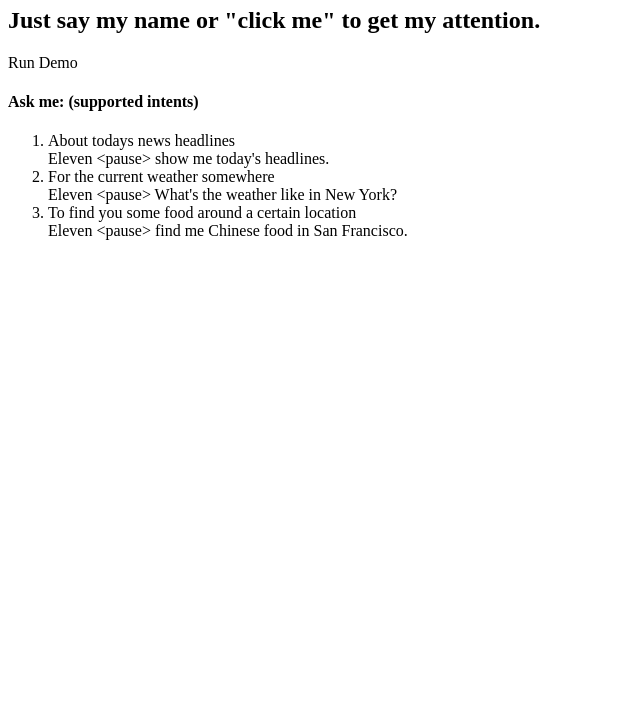
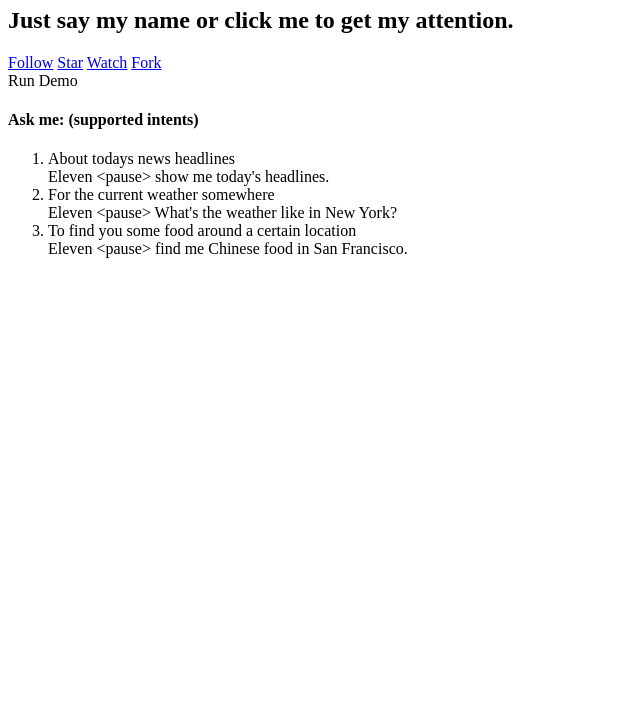
Before and after one commit to dysfunc/eleven, a website with bundled scripts: page app/index.html in a window 1280 px wide. Shown: the part 73-800 px from the top of the page, without its empty margins (0-640 px from the left). Built offline with nearby package versions, Linux system fonts and the light colour scheme; some icons are missing; files whose address does not match are found by name.

Commit message:
add github links to demo page

```diff
--- a/app/index.html
+++ b/app/index.html
@@ -13,7 +13,14 @@
 <body>
   <div id="intro">
     <h1 id="heading">Hello, I'm <span>Eleven</span>.</h1>
-    <h2 id="subheading">Just say my name or "click me" to get my attention.</h2>
+    <h2 id="subheading">Just say my name or click me to get my attention.</h2>
+  </div>
+
+  <div id="github">
+    <a class="github-button" href="https://github.com/dysfunc" aria-label="Follow @dysfunc on GitHub">Follow</a>
+    <a class="github-button" href="https://github.com/dysfunc/eleven" aria-label="Star dysfunc/eleven on GitHub">Star</a>
+    <a class="github-button" href="https://github.com/dysfunc/eleven/subscription" aria-label="Watch dysfunc/eleven on GitHub">Watch</a>
+    <a class="github-button" href="https://github.com/dysfunc/eleven/fork" aria-label="Fork dysfunc/eleven on GitHub">Fork</a>
   </div>
 
   <div id="demo">
@@ -42,5 +49,6 @@
   <script type="text/javascript" src="js/eleven-web-search.js"></script>
   <script type="text/javascript" src="js/carousel.js"></script>
   <script type="text/javascript" src="js/demo.js"></script>
+  <script type="text/javascript" src="https://buttons.github.io/buttons.js" async defer></script>
 </body>
 </html>
--- a/app/scss/_demo.scss
+++ b/app/scss/_demo.scss
@@ -125,6 +125,23 @@ p {
   }
 }
 
+#github {
+  bottom: 25px;
+  left: 0;
+  position: absolute;
+  right: 0;
+  text-align: center;
+
+  iframe {
+    margin-right: 5px;
+    @include inline-block;
+
+    &:last-child {
+      margin-right: 0;
+    }
+  }
+}
+
 #demo {
   position: absolute;
   left: 0;
```
